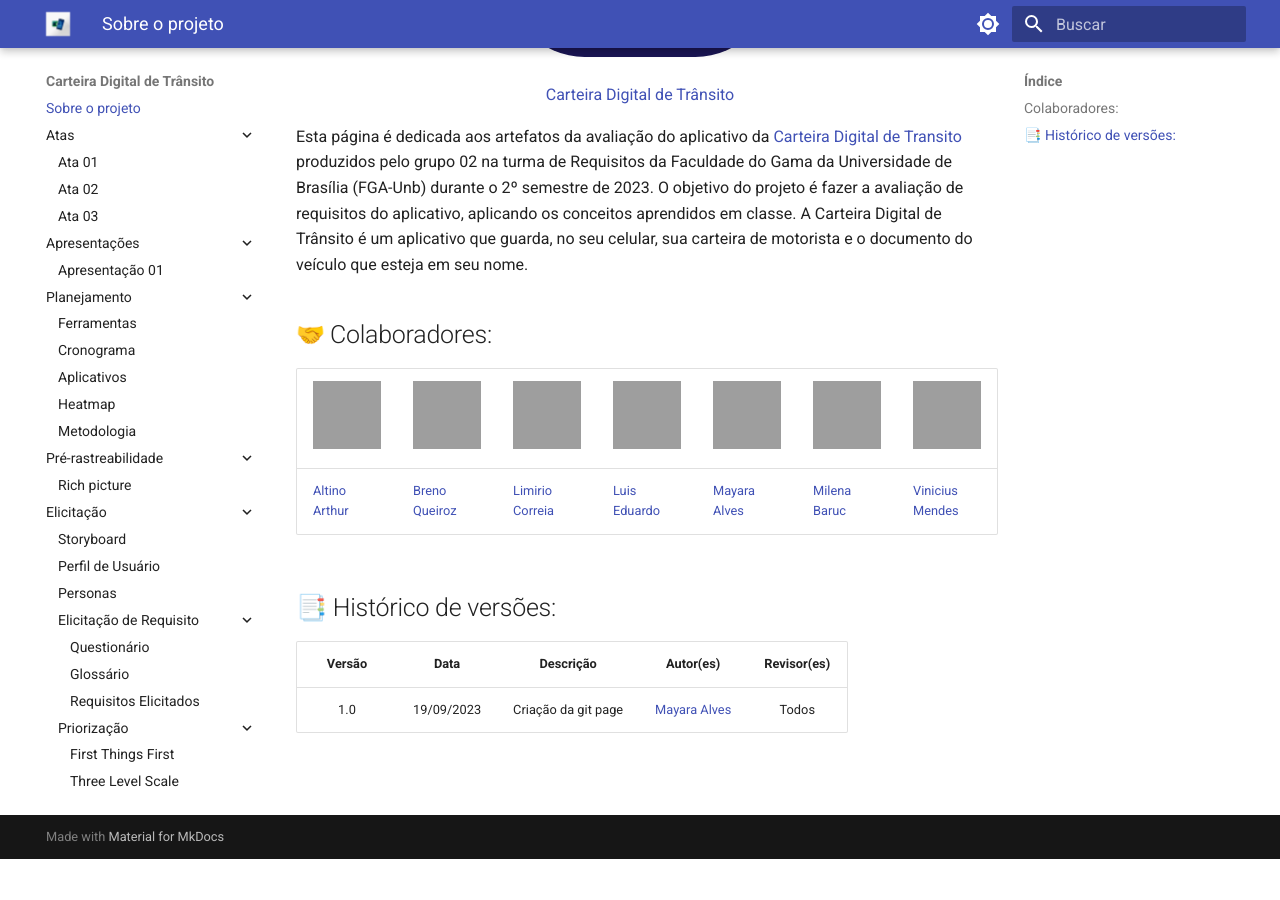
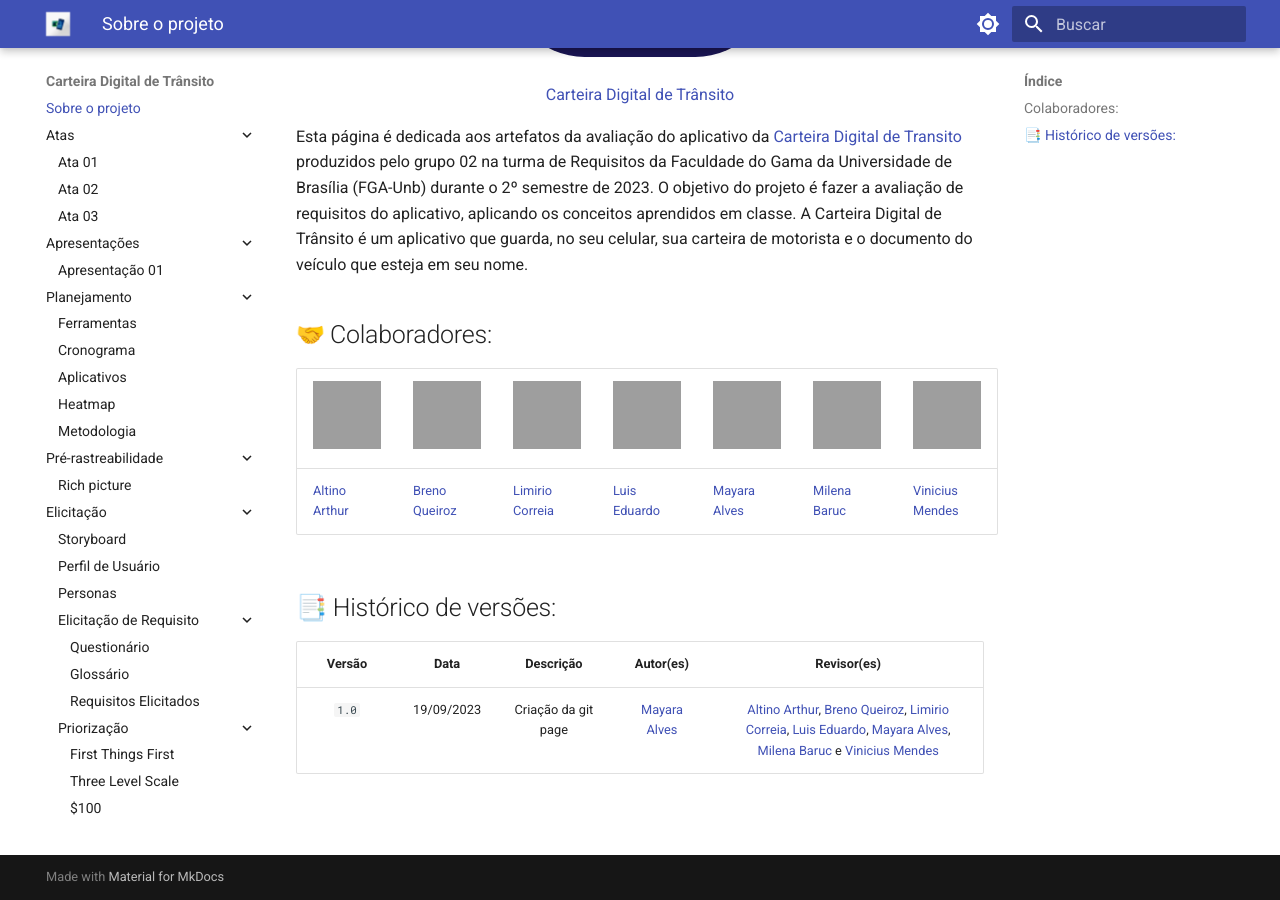
Before and after one commit to Requisitos-de-Software/2023.2-Carteira_Digital_de_Transito, an MkDocs documentation site: the page built from docs/index.md, in a window 1280 px wide and 900 px high, scrolled down 509 px, cut to the strip 0-900 px from the top of the window. Built offline with MkDocs 1.6.1 and Material for MkDocs 9.7.7, drawn with Linux system fonts in a browser that asks for light colours; emoji names are drawn with the system emoji font; before the commit the page ends 1368 px from its top, so only the background shows below that; grey boxes are pictures that could not be loaded.

Commit message:
Update index.md

```diff
--- a/docs/index.md
+++ b/docs/index.md
@@ -15,7 +15,8 @@
 
 Versão |   Data  | Descrição | Autor(es) | Revisor(es)
 :------: | :----: | :------: | :----------: | :----------:
-1.0 | 19/09/2023 | Criação da git page | [Mayara Alves](https://github.com/Mayara-tech) | Todos
+`1.0` | 19/09/2023 | Criação da git page | [Mayara Alves](https://github.com/Mayara-tech) | [Altino Arthur](https://github.com/arthurrochamoreira), [Breno Queiroz](https://github.com/brenob6), [Limirio Correia](https://github.com/LimirioGuimaraes), [Luis Eduardo](https://github.com/LuisMiranda10), [Mayara Alves](https://github.com/Mayara-tech), [Milena Baruc](https://github.com/MilenaBaruc) e [Vinicius Mendes](https://github.com/yabamiah)
+
 
 
 
```
